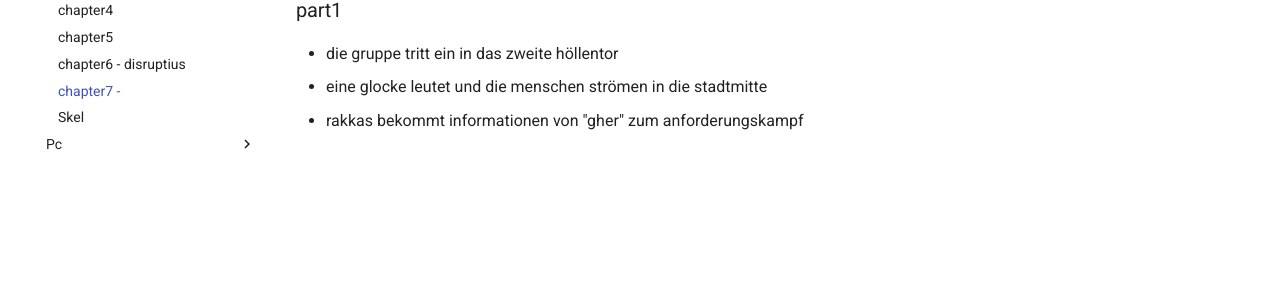
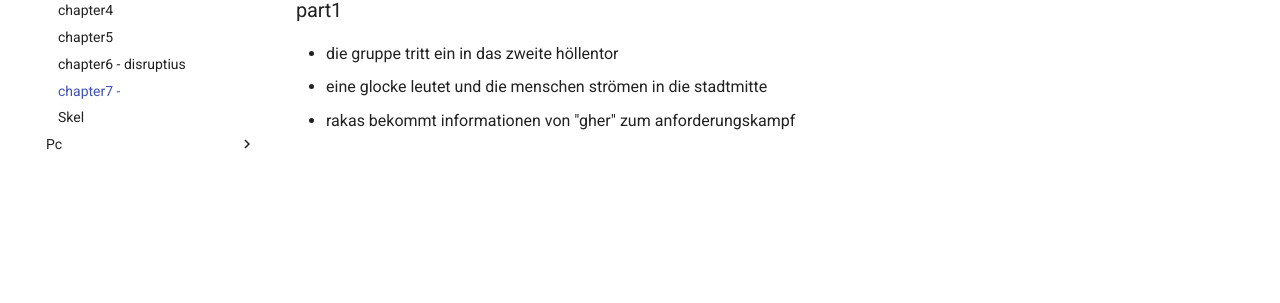
Before and after one commit to mkdocs-pnp/avalon, an MkDocs documentation site: the page built from docs/chapter/chapter7.md, in a window 1280 px wide. Shown: the part 236-539 px from the top of the page. Built offline with MkDocs 1.6.1 and Material for MkDocs 9.7.7, drawn with Linux system fonts in a browser that asks for light colours.

Commit message:
Update chapter7.md

```diff
--- a/docs/chapter/chapter7.md
+++ b/docs/chapter/chapter7.md
@@ -6,4 +6,4 @@
 
 + die gruppe tritt ein in das zweite höllentor
 + eine glocke leutet und die menschen strömen in die stadtmitte
-+ rakkas bekommt informationen von "gher" zum anforderungskampf
++ rakas bekommt informationen von "gher" zum anforderungskampf
```
